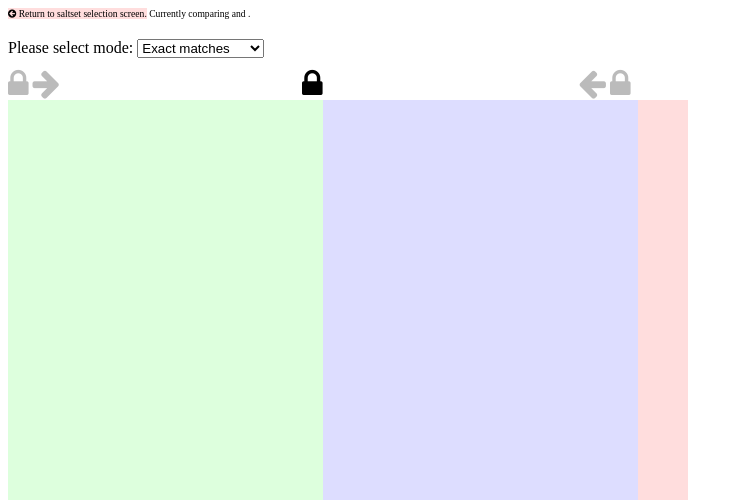
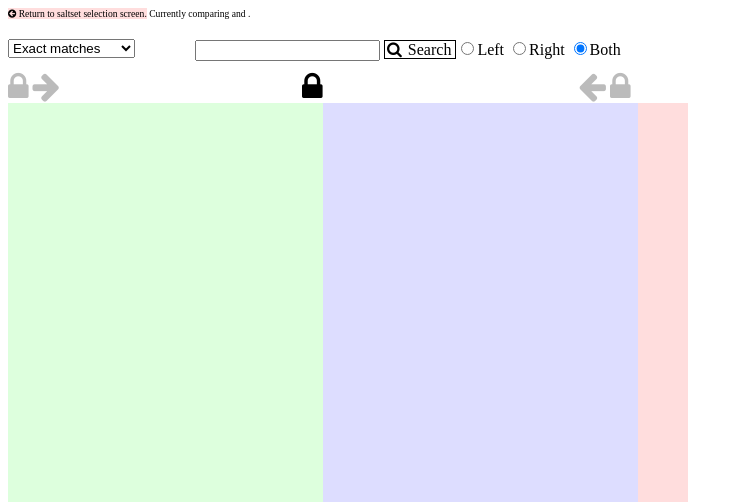
Before and after one commit to oerc-music/salt, a Python web app: template app/templates/instanceAlign.html in a window 1280 px wide. Shown: the top 502 px of the page, without its empty margins (0-743 px from the left). Run offline with Jinja, Linux system fonts and the light colour scheme; the template is opened without the code that fills it, so the values that code supplies are empty; some libraries are stand-ins or nearby versions.

Commit message:
Initial regex search implementation

```diff
--- a/app/static/instanceAlign.css
+++ b/app/static/instanceAlign.css
@@ -199,3 +199,17 @@
 #contextWrapper {
     font-family: sans-serif;
 }
+
+#modeSelector {
+    float:left;
+    margin-right:60px;
+}
+
+#search i {
+    padding:2px;
+}
+
+#dosearch {
+    border:1px solid;
+    cursor:pointer;
+}
--- a/app/static/instanceAlign.js
+++ b/app/static/instanceAlign.js
@@ -197,6 +197,13 @@ function scrollLock(leftright) {
 }
 
 function refreshLists() {
+    // -1. Store the search string as a regex if it exists
+    var searchString = $("#searchbox").val();
+    var searchRE;
+    if(searchString !== "") {
+        searchRE = new RegExp(searchString);
+    }
+    var searchMode = $('#search input[type="radio"]:checked').val();
     // 0. Get rid of any previous selections...
     $('#leftSelected').html('');
     $('#rightSelected').html('');
@@ -206,9 +213,15 @@ function refreshLists() {
     modalAdjust();
     // 1. Get the match algorithm (mode) from the selection list
     var mA = $("#modeSelector").val();
-    var mode = "match";
+    var mode;
     if(mA === "http://127.0.0.1:8890/matchAlgorithm/confirmedMatch" || mA === "http://127.0.0.1:8890/matchAlgorithm/disputedMatch") {
         mode = "displayDecisions";
+    }
+    else if (mA == "http://127.0.0.1:8890/matchAlgorithm/simpleList") {
+        mode = "simpleList";
+    }
+    else {
+        mode = "match";
     }
     // 2. Grab the lists (so we don't have to keep searching the DOM every time):
     var leftList = $("#left");
@@ -232,13 +245,26 @@ function refreshLists() {
             altString = "";
         }
         // 3. Populate the left and right list with the IDs and names from the fuzz object
+        // Only include if no search is specified, or the search is being performed on
+        // the other side (leftright), or the regex matches
         if(typeof fuzz[mA][match]["lefturi"] !== 'undefined') {
+            if(typeof(searchRE) === "undefined" || searchMode === "Right" || searchRE.test(fuzz[mA][match]["leftlabel"])) {
                 newLeftHTML += '<div class="scrollitem'+ altString +
                     '" title="' + fuzz[mA][match]["lefturi"] + '">' + fuzz[mA][match]["leftlabel"] + '</div>\n';
+            } else if(mode !== "simpleList") {
+                // if we are in any mode where left matches right (i.e. anything but simpleList)...
+                // ...continue on to next match set and print nothing for this one
+                continue;
+            }
         }
         if(typeof fuzz[mA][match]["righturi"] !== 'undefined') {
+            if(typeof(searchRE) === "undefined" || searchMode === "Left" || searchRE.test(fuzz[mA][match]["rightlabel"])) {
                 newRightHTML += '<div class="scrollitem' + altString +
                     '" title="' + fuzz[mA][match]["righturi"] + '">' + fuzz[mA][match]["rightlabel"] + '</div>\n';
+            } else if (mode !== "simpleList") {
+                // see above (for left label)
+               continue;
+            }
         }
         if(mode === "displayDecisions") {
             newScoresHTML += '<div class="scrollitem'+altString+'" title="'+ fuzz[mA][match]["reason"] + '">' + fuzz[mA][match]["reason"] + '&nbsp;</div>\n';
@@ -325,6 +351,18 @@ $(document).ready(function() {
     // initialize stuff
     populateSaltsetIndicators(); handleLocks(); handleScrolling(); refreshLists(); handleConfirmDispute();
 
+    // listen to search radio buttons:
+    $('#search input[type="radio"]').change( function(){
+        var searchMode = $('#search input[type="radio"]:checked').val();
+        if(searchMode === "Left") {
+            $('#search span').css({"background": "#ddffdd", "border-color":"#006600"});
+        } else if(searchMode === "Right") {
+            $('#search span').css({"background": "#ddddff", "border-color":"#000066"});
+        } else {
+            $('#search span').css({"background": "#ffffff", "border-color":"#000000"});
+        }
+    });
+
     // set up websocket
     socket=io.connect('http://' + document.domain + ':' + location.port);
     socket.on('connect', function() {
@@ -334,7 +372,6 @@ $(document).ready(function() {
 
     // set up websocket handlers
     socket.on('confirmDisputeHandled', function(msg) {
-
     })
 
     socket.on('contextRequestHandled', function(msg) {
--- a/app/templates/instanceAlign.html
+++ b/app/templates/instanceAlign.html
@@ -20,7 +20,6 @@
             <a href="/"><i class="fa fa-arrow-circle-left"></i> Return to saltset selection screen.</a> Currently comparing <span id="saltsetA"> </span> and <span id="saltsetB"> </span>.
         </div>
         <div class="algselector">
-            Please select mode:
             <select id="modeSelector" onChange="refreshLists()">
                 <option value="http://127.0.0.1:8890/matchAlgorithm/confirmedMatch">Confirmed by you</option>
                 <option value="http://127.0.0.1:8890/matchAlgorithm/disputedMatch">Disputed by you</option>
@@ -31,6 +30,16 @@
                 <option value="http://127.0.0.1:8890/matchAlgorithm/fuzzywuzzy_partial-ratio">Partial ratio</option>
                 <option value="http://127.0.0.1:8890/matchAlgorithm/fuzzywuzzy_simple-ratio">Simple ratio</option>
             </select>
+        </div>
+        <div id="search">
+            <input type="text" name="searchbox" id="searchbox"/>
+            <span type="button" id="dosearch" onclick="refreshLists()">
+               <i class="fa fa-search"></i>
+               Search
+            </span>
+            <input type="radio" name="searchmode" value="Left">Left
+            <input type="radio" name="searchmode" value="Right">Right
+            <input type="radio" name="searchmode" checked="checked" value="Both">Both
         </div>
         <div class="lockcontrols">
             <span class="lock lockActive" id="lockright" onClick="if($('#lockright').hasClass('lockActive')) {
```
Lines whose indentation alone changed are shown as unchanged.
